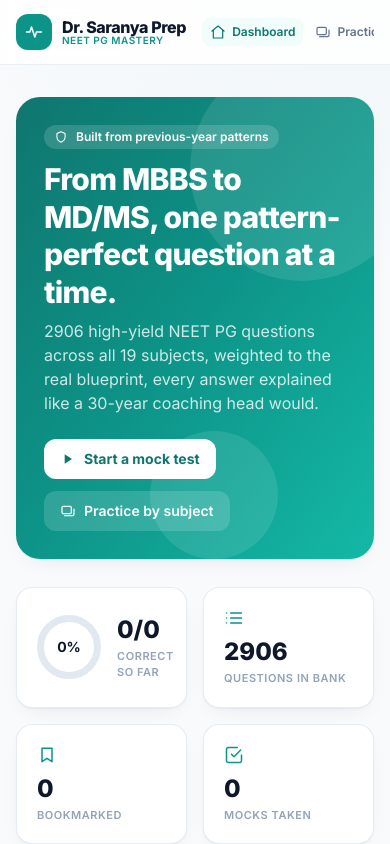
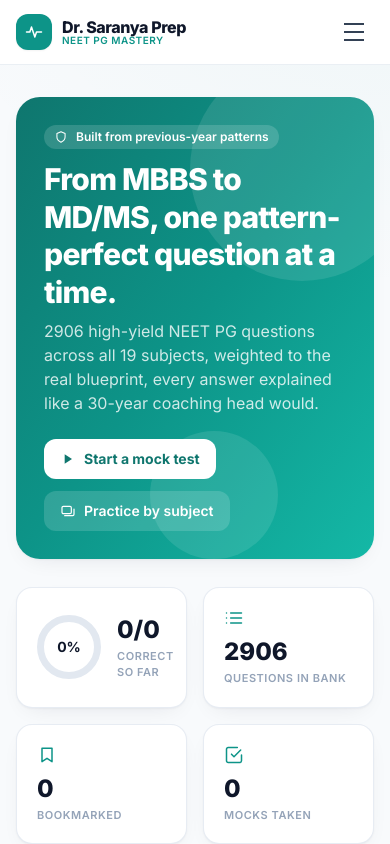
Before and after one commit to devsharkify/passpg, a React (Vite) app: page / in a window 390 px wide. Shown: the top 844 px of the page. Built offline with nearby package versions, Linux system fonts and the light colour scheme.

Commit message:
feat: hamburger menu for mobile — all nav items in 2-col grid dropdown

```diff
--- a/src/components/Layout.tsx
+++ b/src/components/Layout.tsx
@@ -1,5 +1,6 @@
+import { useState } from 'react';
 import type { ReactNode } from 'react';
-import { NavLink } from 'react-router-dom';
+import { NavLink, useLocation } from 'react-router-dom';
 import { Icon } from './ui';
 
 const NAV = [
@@ -28,12 +29,20 @@
 }
 
 export default function Layout({ children }: { children: ReactNode }) {
+  const [open, setOpen] = useState(false);
+  const { pathname } = useLocation();
+
+  // close menu on route change
+  useState(() => { setOpen(false); });
+
   return (
     <div className="min-h-screen flex flex-col">
-      <header className="sticky top-0 z-30 border-b border-slate-200/70 bg-white/85 backdrop-blur">
+      <header className="sticky top-0 z-30 border-b border-slate-200/70 bg-white/95 backdrop-blur">
         <div className="mx-auto max-w-6xl px-4 h-16 flex items-center gap-4">
           <Brand />
-          <nav className="ml-auto flex items-center gap-1 overflow-x-auto scroll-thin">
+
+          {/* desktop nav */}
+          <nav className="ml-auto hidden lg:flex items-center gap-1">
             {NAV.map((n) => (
               <NavLink key={n.to} to={n.to} end={n.end}
                 className={({ isActive }) =>
@@ -46,8 +55,40 @@
               </NavLink>
             ))}
           </nav>
+
+          {/* hamburger — mobile only */}
+          <button
+            onClick={() => setOpen(o => !o)}
+            className="lg:hidden ml-auto flex flex-col justify-center items-center w-10 h-10 gap-1.5 rounded-lg hover:bg-slate-100 transition"
+            aria-label="Menu"
+          >
+            <span className={`block w-5 h-0.5 bg-slate-700 transition-all duration-200 ${open ? 'rotate-45 translate-y-2' : ''}`} />
+            <span className={`block w-5 h-0.5 bg-slate-700 transition-all duration-200 ${open ? 'opacity-0' : ''}`} />
+            <span className={`block w-5 h-0.5 bg-slate-700 transition-all duration-200 ${open ? '-rotate-45 -translate-y-2' : ''}`} />
+          </button>
         </div>
+
+        {/* mobile dropdown */}
+        {open && (
+          <div className="lg:hidden border-t border-slate-100 bg-white shadow-lg">
+            <nav className="mx-auto max-w-6xl px-4 py-3 grid grid-cols-2 gap-1">
+              {NAV.map((n) => (
+                <NavLink key={n.to} to={n.to} end={n.end}
+                  onClick={() => setOpen(false)}
+                  className={({ isActive }) =>
+                    `flex items-center gap-2 px-3 py-2.5 rounded-xl text-sm font-semibold transition ${
+                      isActive ? 'bg-brand-50 text-brand-700' : 'text-slate-600 hover:bg-slate-100'
+                    }`
+                  }>
+                  <Icon name={n.icon} className="w-4 h-4 shrink-0" />
+                  <span>{n.label}</span>
+                </NavLink>
+              ))}
+            </nav>
+          </div>
+        )}
       </header>
+
       <main className="flex-1 mx-auto max-w-6xl w-full px-4 py-8">{children}</main>
       <footer className="border-t border-slate-200/70 py-6 text-center text-xs text-slate-400">
         Dr. Saranya Prep - built from previous-year NEET PG patterns. Study material for exam preparation; verify clinical decisions against standard texts.
```
